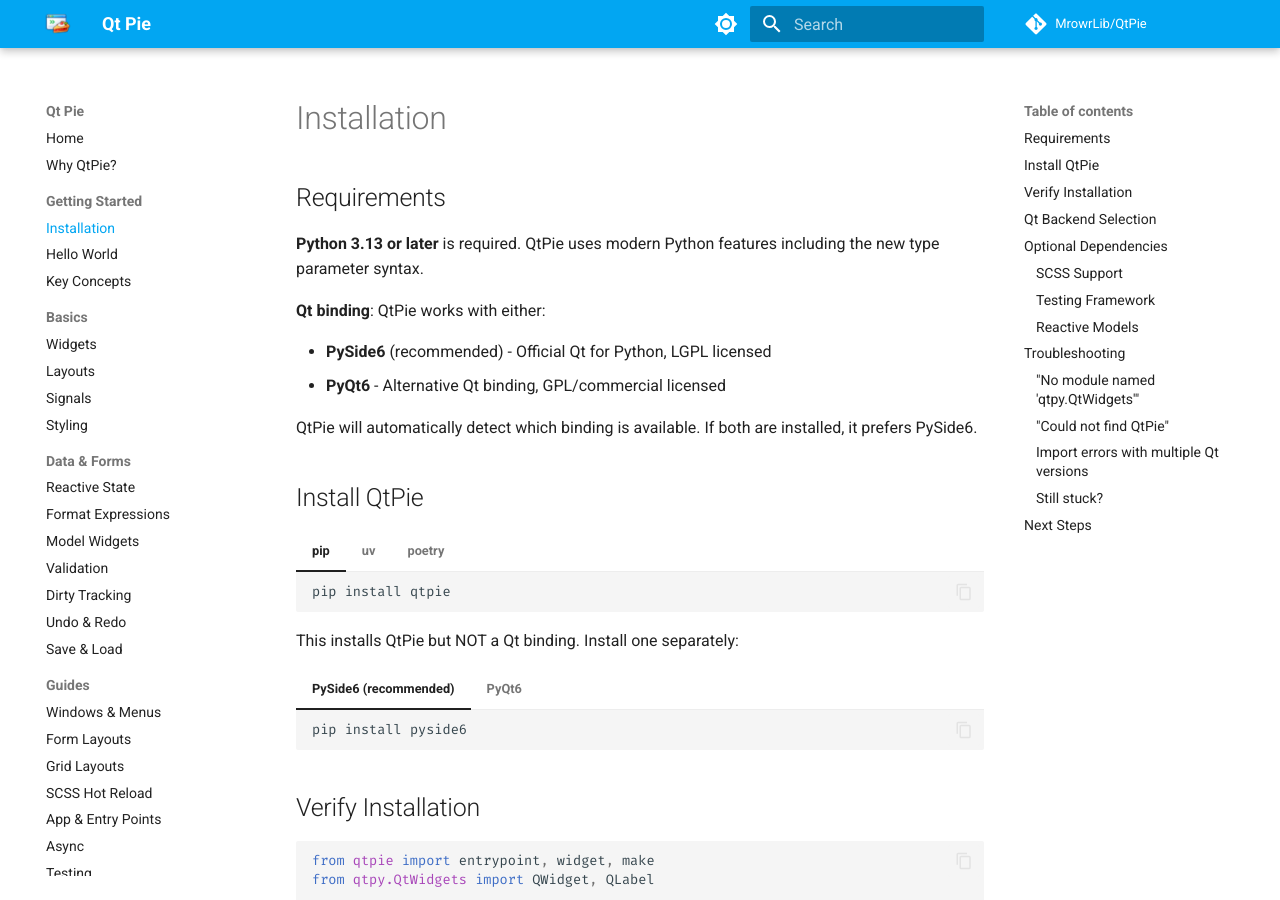
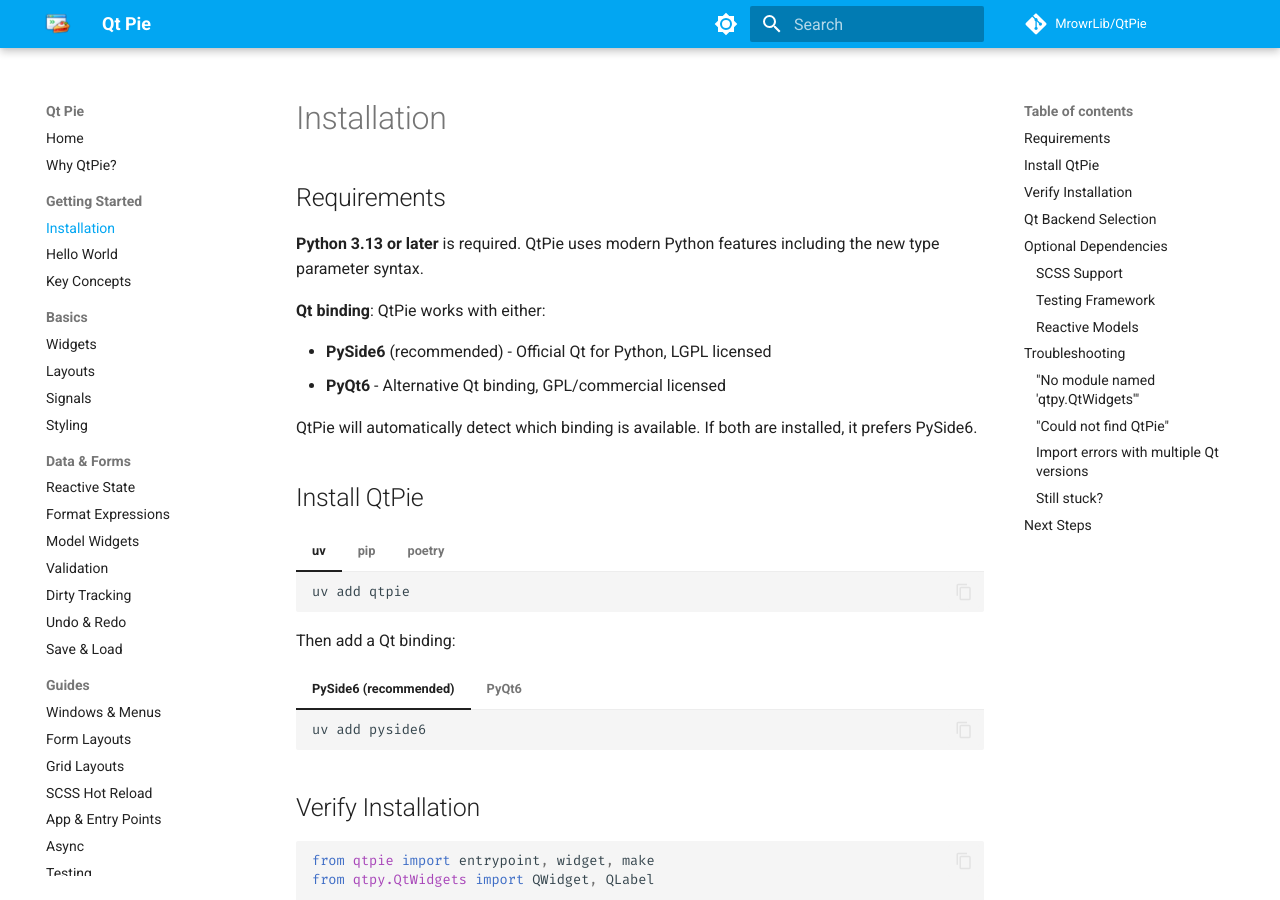
Before and after one commit to MrowrLib/QtPie, an MkDocs documentation site: the page built from docs/start/install.md, in a window 1280 px wide and 900 px high. Built offline with MkDocs 1.6.1 and Material for MkDocs 9.7.7, drawn with Linux system fonts in a browser that asks for light colours; comment, search, counter and statistics services are not loaded; some of the changed text lies outside the part shown.

Commit message:
prefer uv and always show uv / pip

````diff
--- a/docs/start/install.md
+++ b/docs/start/install.md
@@ -12,6 +12,26 @@
 QtPie will automatically detect which binding is available. If both are installed, it prefers PySide6.
 
 ## Install QtPie
+
+=== "uv"
+
+    ```bash
+    uv add qtpie
+    ```
+
+    Then add a Qt binding:
+
+    === "PySide6 (recommended)"
+
+        ```bash
+        uv add pyside6
+        ```
+
+    === "PyQt6"
+
+        ```bash
+        uv add pyqt6
+        ```
 
 === "pip"
 
@@ -31,26 +51,6 @@
 
         ```bash
         pip install pyqt6
-        ```
-
-=== "uv"
-
-    ```bash
-    uv add qtpie
-    ```
-
-    Then add a Qt binding:
-
-    === "PySide6 (recommended)"
-
-        ```bash
-        uv add pyside6
-        ```
-
-    === "PyQt6"
-
-        ```bash
-        uv add pyqt6
         ```
 
 === "poetry"
@@ -144,9 +144,17 @@
 
 For testing QtPie apps, install the `qtpie-test` package:
 
-```bash
-pip install qtpie-test pytest pytest-qt
-```
+=== "uv"
+
+    ```bash
+    uv add qtpie-test pytest pytest-qt
+    ```
+
+=== "pip"
+
+    ```bash
+    pip install qtpie-test pytest pytest-qt
+    ```
 
 This provides the `QtDriver` test helper. See [Testing Guide](../guides/testing.md).
 
@@ -175,9 +183,17 @@
 
 You haven't installed a Qt binding. Install PySide6 or PyQt6:
 
-```bash
-pip install pyside6
-```
+=== "uv"
+
+    ```bash
+    uv add pyside6
+    ```
+
+=== "pip"
+
+    ```bash
+    pip install pyside6
+    ```
 
 ### "Could not find QtPie"
 
````
Also changed, not shown: docs/guides/testing.md (+11 -3 lines), docs/index.md (+22 -6 lines).
